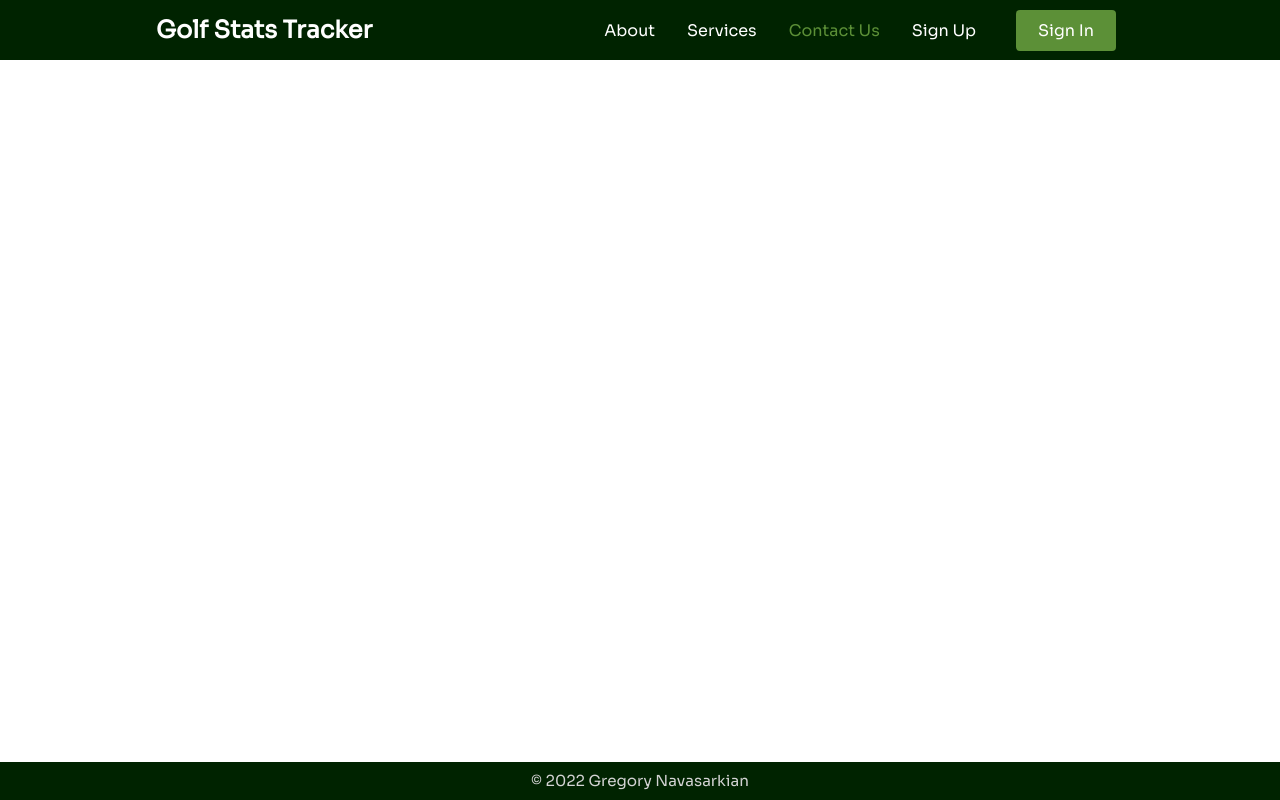
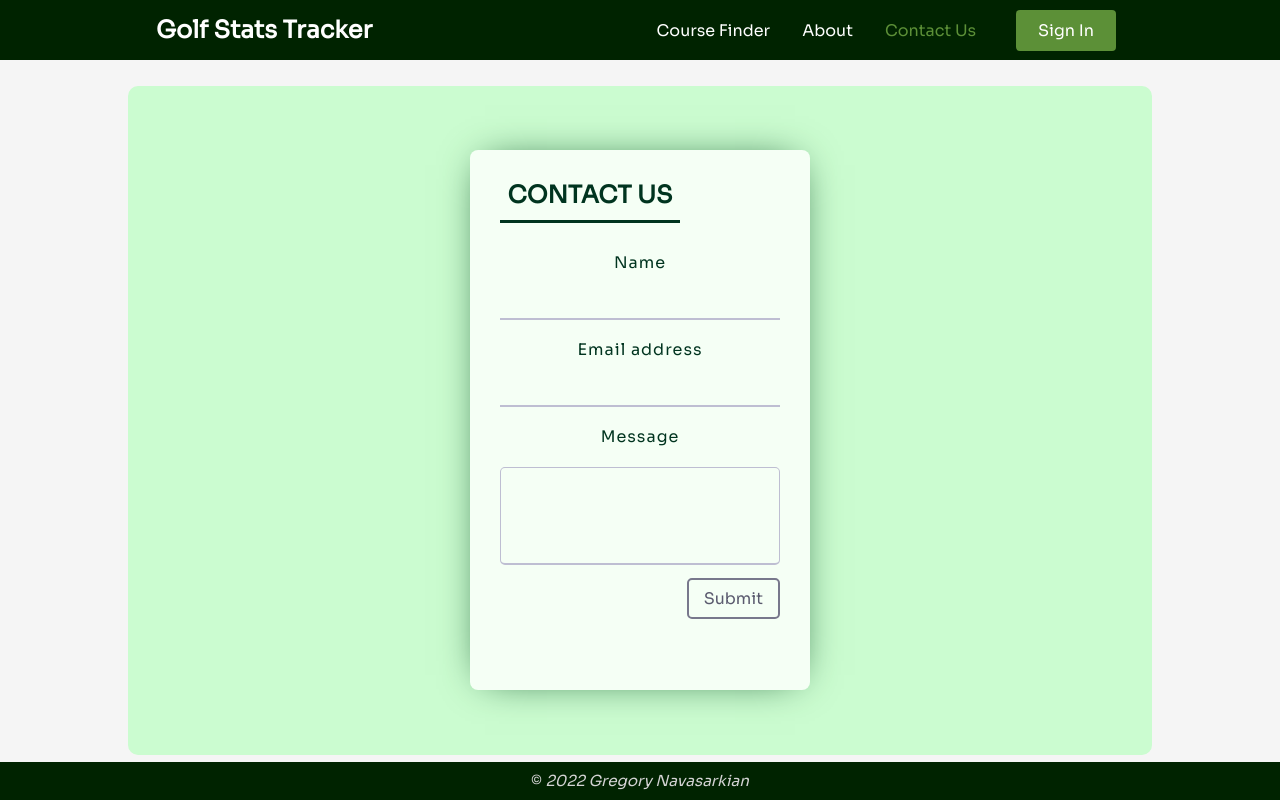
Before and after one commit to GregoryNavasarkian/golf_app_frontend, a React (Create React App) app: page /contact in a window 1280 px wide. Built offline with nearby package versions, Linux system fonts and the light colour scheme.

Commit message:
find courses/contact added

```diff
--- a/package.json
+++ b/package.json
@@ -8,6 +8,7 @@
     "@testing-library/user-event": "^13.5.0",
     "axios": "^1.1.3",
     "react": "^18.2.0",
+    "react-bootstrap": "^2.5.0",
     "react-dom": "^18.2.0",
     "react-icons": "^4.6.0",
     "react-router-dom": "^6.4.2",
--- a/src/App.css
+++ b/src/App.css
@@ -5,6 +5,140 @@
 	box-sizing: border-box;
 	margin: 0;
 	padding: 0;
+	text-align: center;
+}
+
+body {
+	background-color: #f5f5f5;
+}
+
+main {
+	display: flex;
+	flex-direction: column;
+	align-items: center;
+	background-color: #cbfcd0;
+	border-radius: 10px;
+	margin-top: 2%;
+	margin-bottom: 2%;
+	padding: 2%;
+	margin-left: 10%;
+	margin-right: 10%;
+}
+
+.contact {
+	display: flex;
+	flex-direction: column;
+	background-color: #cbfcd0;
+	border-radius: 10px;
+	margin-top: 2%;
+	margin-bottom: 2%;
+	padding: 2%;
+	margin-left: 10%;
+	margin-right: 10%;
+}
+
+.contact form {
+	width: 340px;
+	height: 540px;
+	background: #f5fff5;
+	border-radius: 8px;
+	box-shadow: 0 0 40px -15px rgb(0, 73, 29);
+	padding: 20px 30px;
+	max-width: calc(100vw - 40px);
+	box-sizing: border-box;
+	position: relative;
+}
+
+.contact h2 {
+	margin: 10px 0;
+	padding-bottom: 10px;
+	width: 180px;
+	color: #00341f;
+	border-bottom: 3px solid #00341f;
+}
+
+.contact label {
+	color: #00341f;
+	font-size: 16px;
+	letter-spacing: 1px;
+	line-height: 60px;
+	transition: 0.5s;
+}
+
+.contact input {
+	width: 100%;
+	padding: 5px;
+	box-sizing: border-box;
+	background: none;
+	outline: none;
+	resize: none;
+	border: 0;
+	font-family: 'Montserrat', sans-serif;
+	transition: all .3s;
+	border-bottom: 2px solid #bebed2;
+}
+
+.contact textarea {
+	width: 100%;
+	padding: 10px;
+	box-sizing: border-box;
+	background: none;
+	outline: none;
+	resize: none;
+	border: 1px solid #bebed2;
+	border-radius: 5px;
+	font-family: 'Montserrat', sans-serif;
+	transition: all .3s;
+	border-bottom: 2px solid #bebed2;
+}
+
+.contact input:focus {
+	border-bottom: 2px solid #00341f;
+}
+
+.contact textarea:focus {
+	border: 2px solid #00341f;
+}
+
+.contact button {
+	float: right;
+	padding: 8px 15px;
+	font-size: 12pt;
+	margin: 8px 0 0;
+	border: 2px solid #78788c;
+	border-radius: 5px;
+	background: 0;
+	color: #5a5a6e;
+	cursor: pointer;
+	transition: all .3s;
+}
+
+button:hover {
+	background: #00341fa4;
+	color: #fff;
+}
+
+.about p {
+	padding: 10px;
+}
+
+table {
+	border-collapse: collapse;
+	width: 100%;
+	border: 1px solid #00341f;
+	text-align: left;
+	width: 100%;
+	padding: 10px;
+}
+
+thead th {
+	padding: 10px;
+	border: 1px solid #00341f;
+}
+
+tbody td {
+	padding: 10px;
+	border: 1px solid #00341f;
 }
 
 footer {
--- a/src/App.js
+++ b/src/App.js
@@ -1,8 +1,9 @@
 import React from 'react';
 import { BrowserRouter as Router, Route, Routes } from 'react-router-dom';
-import { useState } from 'react';
 import HomePage from './pages/HomePage';
 import AboutPage from './pages/AboutPage';
+import ContactPage from './pages/ContactPage';
+import FindCoursesPage from './pages/FindCoursesPage';
 
 import './App.css';
 import Navbar from './components/Navbar';
@@ -11,12 +12,17 @@ function App() {
   return (
 	<Router>
     	<Navbar />
-		<Routes>
-			<Route path='/' exact element={<HomePage/>}/>
-			<Route path='/about' element={<AboutPage/>}/>
-		</Routes>
+		<main>
+			<Routes>
+				<Route path='/' exact element={<HomePage/>}/>
+				<Route path='/about' element={<AboutPage/>}/>
+				<Route path='/contact' element={<ContactPage/>}/>
+				<Route path='/find-courses' element={<FindCoursesPage/>}/>
+			</Routes>
+		</main>
+
 		<footer>
-			<p className='footerText'>&copy; 2022 Gregory Navasarkian</p>
+			<p className='footerText'>&copy; <i>{new Date().getFullYear()} Gregory Navasarkian</i></p>
 		</footer>
 	</Router>
 
--- /dev/null
+++ b/src/components/DisplayCoursesTable.js
@@ -0,0 +1,56 @@
+import React, {useState, useEffect} from 'react';
+import axios from 'axios';
+
+function DisplayCoursesTable( {lat, lng} ) {
+	const [courses, setCourses] = useState(null);
+
+	const options = {
+        method: 'GET',
+        url: 'https://golf-course-finder.p.rapidapi.com/courses',
+        params: {radius: '10', lat: lat, lng: lng},
+        headers: {
+          'X-RapidAPI-Key': 'cfe41879c5msh3ac43794f053255p1327ecjsn0aa5e3a5f2c1',
+          'X-RapidAPI-Host': 'golf-course-finder.p.rapidapi.com'
+        }
+      };
+
+	useEffect(() => {
+		axios.request(options)
+		.then( res => {
+			setCourses(res.data.courses);
+		})
+		.catch(function (error) {
+			console.error(error);
+		});
+	}, []);
+
+
+	if (courses) {
+		return (
+			<>
+			<div>
+				<table>
+					<thead>
+						<tr>
+							<th>Course Name</th>
+							<th>Zip Code</th>
+							<th>Distance</th>
+						</tr>
+					</thead>
+					<tbody>
+						{courses.map((course) => (
+							<tr key={course.name}>
+								<td>{course.name}</td>
+								<td>{course.zip_code}</td>
+								<td>{course.distance}</td>
+							</tr>
+						))}
+					</tbody>
+				</table>
+			</div>
+			</>
+		);
+	}
+}
+
+export default DisplayCoursesTable;
--- a/src/components/Navbar/NavbarElements.js
+++ b/src/components/Navbar/NavbarElements.js
@@ -19,7 +19,9 @@ export const NavLink = styled(Link)`
 	padding: 0 1rem;
 	height: 100%;
 	cursor: pointer;
-
+&.hover{
+	font-weight: bolder;
+}
 &.active {
 	color: #5c9037;
 }
--- a/src/components/Navbar/index.js
+++ b/src/components/Navbar/index.js
@@ -10,17 +10,14 @@ const Navbar = () => {
 			</NavLink>
 			<Bars />
 			<NavMenu>
+				<NavLink to='/find-courses' activeStyle>
+					Course Finder
+				</NavLink>
 				<NavLink to='/about' activeStyle>
 					About
 				</NavLink>
-				<NavLink to='/services' activeStyle>
-					Services
-				</NavLink>
 				<NavLink to='/contact' activeStyle>
 					Contact Us
-				</NavLink>
-				<NavLink to='/sign-up' activeStyle>
-					Sign Up
 				</NavLink>
 				<NavBtn>
 					<NavBtnLink to='/sign-in'>Sign In</NavBtnLink>
--- a/src/pages/AboutPage.js
+++ b/src/pages/AboutPage.js
@@ -2,7 +2,14 @@ import React from 'react'
 
 const AboutPage = () => {
   return (
-	<h1>About Page</h1>
+	<div className='about'>
+		<h1>About</h1>
+		<span className='aboutText'>
+			<p>Find Golf Courses, Enter Scores, and view PGA standings. </p>
+			<p>Created by Gregory Navasarkian</p>
+		</span>
+	</div>
+
   )
 }
 
--- /dev/null
+++ b/src/pages/ContactPage.js
@@ -0,0 +1,68 @@
+import React from 'react';
+import axios from 'axios';
+
+class ContactPage extends React.Component {
+  constructor(props) {
+    super(props);
+    this.state = {
+      name: '',
+      email: '',
+      message: ''
+    }
+  }
+  handleSubmit(e){
+    e.preventDefault();
+    axios({
+      method: "POST",
+      url:"http://localhost:5000/send",
+      data:  this.state
+    }).then((response)=>{
+      if (response.data.status === 'success') {
+        alert("Message Sent.");
+        this.resetForm()
+      } else if (response.data.status === 'fail') {
+        alert("Message failed to send.")
+      }
+    })
+  }
+  resetForm(){
+    this.setState({name: '', email: '', message: ''})
+  }
+  render() {
+    return(
+      <div className="contact">
+        <form id="contact-form" onSubmit={this.handleSubmit.bind(this)} method="POST">
+            <h2>CONTACT US</h2>
+          <div className="form-group">
+              <label htmlFor="name">Name</label>
+              <input type="text" className="form-control" id="name" value={this.state.name} onChange={this.onNameChange.bind(this)} />
+          </div>
+          <div className="form-group">
+              <label htmlFor="exampleInputEmail1">Email address</label>
+              <input type="email" className="form-control" id="email" aria-describedby="emailHelp" value={this.state.email} onChange={this.onEmailChange.bind(this)} />
+          </div>
+          <div className="form-group">
+              <label htmlFor="message">Message</label>
+              <textarea className="form-control" rows="5" id="message" value={this.state.message} onChange={this.onMessageChange.bind(this)} />
+          </div>
+          <button type="submit" className="btn btn-primary">Submit</button>
+        </form>
+      </div>
+    );
+  }
+
+  onNameChange(event) {
+	  this.setState({name: event.target.value})
+  }
+
+  onEmailChange(event) {
+	  this.setState({email: event.target.value})
+  }
+
+  onMessageChange(event) {
+	  this.setState({message: event.target.value})
+  }
+
+}
+
+export default ContactPage;
--- /dev/null
+++ b/src/pages/FindCoursesPage.js
@@ -0,0 +1,42 @@
+import React from 'react';
+import DisplayCoursesTable from '../components/DisplayCoursesTable';
+
+function FindCoursesPage() {
+
+    const[lat, setLat] = React.useState('34.22977');
+    const[lng, setLng] = React.useState('-118.09723');
+
+
+    function buttonClick() {
+        return(< DisplayCoursesTable lat={lat} lng={lng} />);
+    }
+
+
+    return (
+        <>
+        <div>
+            <h1>Find Courses</h1>
+            <br></br>
+            <p>Enter your location to find nearby golf courses.</p>
+            <br></br>
+
+
+            {/* <button onClick={buttonClick}>Get Course</button> */}
+        </div>
+        <form>
+            <label>
+                Latitude:</label>
+            <input type="text" name="lat" value={lat} onChange={e => setLat(e.target.value)} />
+            <label>
+                &nbsp;Longitude:</label>
+            <input type="text" name="lat" value={lat} onChange={e => setLat(e.target.value)} />
+
+        </form>
+        <br></br><button onClick={buttonClick}>Search</button>
+        <br></br>
+        <DisplayCoursesTable lat={lat} lng={lng}/>
+        </>
+    );
+}
+
+export default FindCoursesPage;
--- a/src/pages/HomePage.js
+++ b/src/pages/HomePage.js
@@ -2,8 +2,19 @@ import React from 'react'
 
 const HomePage = () => {
   return (
-	<h1>Home</h1>
-  )
+	<div>
+		<br></br>
+		<h1>Home</h1>
+		<br></br>
+		<h3>Welcome to the golf stats tracker!</h3>
+		<br></br>
+		<h4>Use the navigation bar at the top to access app features and more.</h4>
+		<br></br>
+		<br></br>
+		<h2>New Features: </h2> <br></br>
+		<p>Click on 'Find Courses' to search for a golf course in your area.</p><br></br>
+	</div>
+  );
 }
 
 export default HomePage;
```
Also changed, not shown: 1 other file (tests, documents, lock files or other folders).
